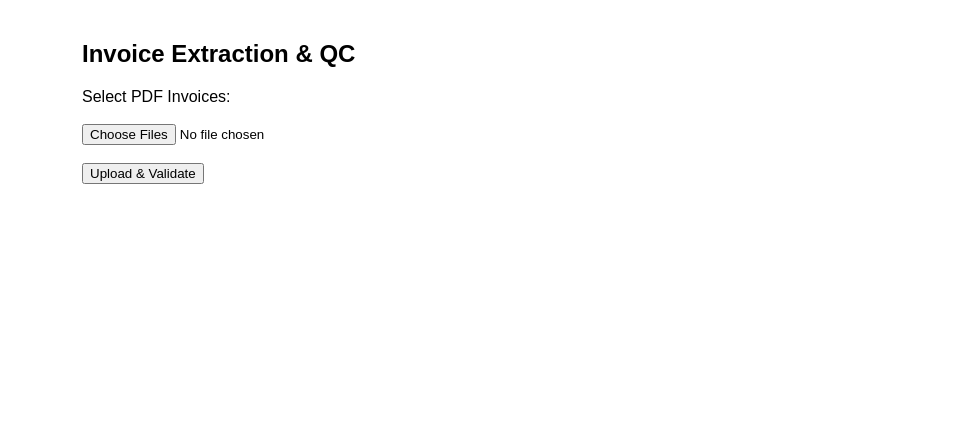
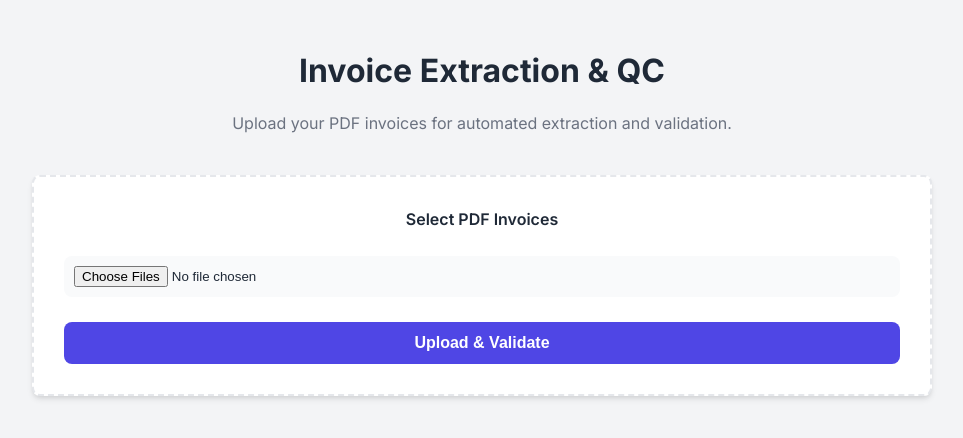
Before and after one commit to vedantkk14/Invoice-Service, a Flask app: page / in a window 1280 px wide. Shown: the top 438 px of the page, without its empty margins (158-1121 px from the left). Run offline with Flask 3, Linux system fonts and the light colour scheme.

Commit message:
improved html pg

```diff
--- /dev/null
+++ b/invoice_qc/static/script.js
@@ -0,0 +1,13 @@
+document.addEventListener('DOMContentLoaded', () => {
+    console.log("Invoice QC Dashboard Loaded");
+
+    // Optional: Add a listener to the file input to show an alert or log
+    const fileInput = document.querySelector('input[type="file"]');
+
+    if(fileInput) {
+        fileInput.addEventListener('change', (e) => {
+            const fileCount = e.target.files.length;
+            console.log(`${fileCount} files selected.`);
+        });
+    }
+});
--- /dev/null
+++ b/invoice_qc/static/style.css
@@ -0,0 +1,194 @@
+:root {
+    --primary: #4F46E5; /* Indigo */
+    --primary-hover: #4338ca;
+    --bg-body: #F3F4F6;
+    --bg-card: #FFFFFF;
+    --text-main: #1F2937;
+    --text-muted: #6B7280;
+    --success: #10B981;
+    --success-bg: #D1FAE5;
+    --danger: #EF4444;
+    --danger-bg: #FEE2E2;
+    --border: #E5E7EB;
+    --radius: 8px;
+    --shadow: 0 4px 6px -1px rgba(0, 0, 0, 0.1), 0 2px 4px -1px rgba(0, 0, 0, 0.06);
+}
+
+body {
+    font-family: 'Inter', sans-serif;
+    background-color: var(--bg-body);
+    color: var(--text-main);
+    margin: 0;
+    padding: 20px;
+    line-height: 1.5;
+}
+
+.container {
+    max-width: 900px;
+    margin: 0 auto;
+}
+
+/* Header */
+header {
+    text-align: center;
+    margin-bottom: 40px;
+}
+header h2 {
+    font-size: 2rem;
+    color: var(--text-main);
+    margin-bottom: 0.5rem;
+}
+header p {
+    color: var(--text-muted);
+}
+
+/* Upload Section */
+.upload-card {
+    background: var(--bg-card);
+    padding: 30px;
+    border-radius: var(--radius);
+    box-shadow: var(--shadow);
+    text-align: center;
+    border: 2px dashed var(--border);
+    transition: border-color 0.3s ease;
+}
+.upload-card:hover {
+    border-color: var(--primary);
+}
+
+input[type="file"] {
+    margin: 15px 0;
+    padding: 10px;
+    background: #f9fafb;
+    border-radius: var(--radius);
+    width: 100%;
+    box-sizing: border-box;
+}
+
+/* Button Styles */
+.btn {
+    padding: 12px 24px;
+    font-size: 1rem;
+    font-weight: 600;
+    border-radius: var(--radius);
+    cursor: pointer;
+    transition: all 0.2s ease;
+    text-decoration: none;
+    display: inline-block;
+    border: none;
+    text-align: center;
+}
+
+.btn-primary {
+    background-color: var(--primary);
+    color: white;
+    width: 100%;
+    margin-top: 10px;
+}
+.btn-primary:hover {
+    background-color: var(--primary-hover);
+}
+
+.btn-outline {
+    background-color: transparent;
+    color: var(--text-muted);
+    border: 1px solid var(--border);
+    font-size: 0.9rem;
+    padding: 8px 16px;
+}
+.btn-outline:hover {
+    background-color: white;
+    color: var(--danger);
+    border-color: var(--danger);
+}
+
+/* Stats Grid */
+.stats-grid {
+    display: grid;
+    grid-template-columns: repeat(3, 1fr);
+    gap: 20px;
+    margin: 20px 0 30px 0;
+}
+.stat-card {
+    background: var(--bg-card);
+    padding: 20px;
+    border-radius: var(--radius);
+    box-shadow: var(--shadow);
+    text-align: center;
+}
+.stat-card h5 { margin: 0; color: var(--text-muted); font-weight: 500; font-size: 0.9rem; }
+.stat-card p { margin: 10px 0 0; font-size: 2rem; font-weight: 700; color: var(--primary); }
+.stat-card.valid p { color: var(--success); }
+.stat-card.invalid p { color: var(--danger); }
+
+/* Invoice Boxes */
+.dashboard-header {
+    display: flex;
+    justify-content: space-between;
+    align-items: center;
+    margin-top: 40px;
+    margin-bottom: 20px;
+    padding-bottom: 10px;
+    border-bottom: 2px solid var(--border);
+}
+
+.section-title {
+    font-size: 1.5rem;
+    color: var(--text-main);
+    margin: 0;
+    border-left: 4px solid var(--primary);
+    padding-left: 15px;
+}
+
+.invoice-card {
+    background: var(--bg-card);
+    border-radius: var(--radius);
+    box-shadow: var(--shadow);
+    margin-bottom: 20px;
+    overflow: hidden;
+    border: 1px solid var(--border);
+}
+
+.card-header {
+    padding: 15px 20px;
+    background: #f9fafb;
+    border-bottom: 1px solid var(--border);
+    display: flex;
+    justify-content: space-between;
+    align-items: center;
+}
+.card-header h4 { margin: 0; font-size: 1.1rem; }
+
+.card-body { padding: 20px; }
+
+/* JSON Code Block styling */
+pre {
+    background: #282c34;
+    color: #abb2bf;
+    padding: 15px;
+    border-radius: 6px;
+    overflow-x: auto;
+    font-size: 0.85rem;
+    font-family: 'Courier New', monospace;
+    max-height: 300px;
+    overflow-y: auto;
+    margin: 0;
+}
+
+/* Badges */
+.badge {
+    padding: 6px 12px;
+    border-radius: 50px;
+    font-size: 0.85rem;
+    font-weight: 600;
+}
+.badge-success { background: var(--success-bg); color: #065f46; }
+.badge-danger { background: var(--danger-bg); color: #991b1b; }
+
+/* Error List */
+ul.error-list {
+    margin: 10px 0 0;
+    padding-left: 20px;
+    color: var(--danger);
+}
+ul.error-list li { margin-bottom: 5px; }
--- a/invoice_qc/templates/index.html
+++ b/invoice_qc/templates/index.html
@@ -1,63 +1,93 @@
 <!DOCTYPE html>
-<html>
+<html lang="en">
 <head>
-    <title>Invoice QC Web App</title>
-    <style>
-        body { font-family: Arial; margin: 40px; }
-        .container { max-width: 800px; margin: auto; }
-        .invoice-box { padding: 15px; border: 1px solid #ddd; margin-top: 20px; }
-        .valid { color: green; font-weight: bold; }
-        .invalid { color: red; font-weight: bold; }
-        pre { background: #f5f5f5; padding: 10px; overflow-x: auto; }
-    </style>
+    <meta charset="UTF-8">
+    <meta name="viewport" content="width=device-width, initial-scale=1.0">
+    <title>Invoice QC Dashboard</title>
+    <link href="https://fonts.googleapis.com/css2?family=Inter:wght@400;500;600;700&display=swap" rel="stylesheet">
+
+    <link rel="stylesheet" href="{{ url_for('static', filename='style.css') }}">
 </head>
 
 <body>
     <div class="container">
-        <h2>Invoice Extraction & QC</h2>
+        <header>
+            <h2>Invoice Extraction & QC</h2>
+            <p>Upload your PDF invoices for automated extraction and validation.</p>
+        </header>
 
         <form method="POST" enctype="multipart/form-data" action="/upload">
-            <label>Select PDF Invoices:</label><br><br>
-            <input type="file" name="pdfs" multiple required>
-            <br><br>
-            <button type="submit">Upload & Validate</button>
+            <div class="upload-card">
+                <label style="font-weight: 600; display: block; margin-bottom: 10px;">Select PDF Invoices</label>
+                <input type="file" name="pdfs" multiple required>
+                <button type="submit" class="btn btn-primary">Upload & Validate</button>
+            </div>
         </form>
 
-        {% if extracted %}
-            <h3>Extracted Invoices</h3>
+        {% if validation %}
+            <div class="dashboard-header">
+                <h3 class="section-title">Validation Dashboard</h3>
+                <a href="/" class="btn btn-outline">↺ Clear Results</a>
+            </div>
 
-            {% for inv in extracted %}
-            <div class="invoice-box">
-                <h4>File: {{ inv.source_file }}</h4>
-                <pre>{{ inv | tojson(indent=2) }}</pre>
+            <div class="stats-grid">
+                <div class="stat-card">
+                    <h5>Total Invoices</h5>
+                    <p>{{ validation.summary.total_invoices }}</p>
+                </div>
+                <div class="stat-card valid">
+                    <h5>Valid</h5>
+                    <p>{{ validation.summary.valid_invoices }}</p>
+                </div>
+                <div class="stat-card invalid">
+                    <h5>Invalid</h5>
+                    <p>{{ validation.summary.invalid_invoices }}</p>
+                </div>
+            </div>
+
+            {% for res in validation.results %}
+            <div class="invoice-card" style="border-left: 5px solid {% if res.is_valid %}var(--success){% else %}var(--danger){% endif %};">
+                <div class="card-header">
+                    <h4>Invoice ID: {{ res.invoice_id }}</h4>
+                    {% if res.is_valid %}
+                        <span class="badge badge-success">Valid Invoice ✔</span>
+                    {% else %}
+                        <span class="badge badge-danger">Invalid Invoice ✘</span>
+                    {% endif %}
+                </div>
+
+                {% if not res.is_valid %}
+                <div class="card-body">
+                    <strong>Validation Errors:</strong>
+                    <ul class="error-list">
+                        {% for e in res.errors %}
+                            <li>{{ e }}</li>
+                        {% endfor %}
+                    </ul>
+                </div>
+                {% endif %}
             </div>
             {% endfor %}
         {% endif %}
 
-        {% if validation %}
-            <h3>Validation Results</h3>
-
-            <p><strong>Total:</strong> {{ validation.summary.total_invoices }}</p>
-            <p><strong>Valid:</strong> {{ validation.summary.valid_invoices }}</p>
-            <p><strong>Invalid:</strong> {{ validation.summary.invalid_invoices }}</p>
-
-            {% for res in validation.results %}
-            <div class="invoice-box">
-                <h4>Invoice ID: {{ res.invoice_id }}</h4>
-                {% if res.is_valid %}
-                    <p class="valid">Valid Invoice ✔</p>
-                {% else %}
-                    <p class="invalid">Invalid Invoice ✘</p>
-                    <strong>Errors:</strong>
-                    <ul>
-                        {% for e in res.errors %}
-                            <li>{{ e }}</li>
-                        {% endfor %}
-                    </ul>
-                {% endif %}
+        {% if extracted %}
+            <div class="dashboard-header" style="margin-top: 50px;">
+                <h3 class="section-title">Raw Extraction Data</h3>
+            </div>
+            {% for inv in extracted %}
+            <div class="invoice-card">
+                <div class="card-header">
+                    <h4>File: {{ inv.source_file }}</h4>
+                </div>
+                <div class="card-body" style="background: #282c34; padding: 0;">
+                    <pre>{{ inv | tojson(indent=2) }}</pre>
+                </div>
             </div>
             {% endfor %}
         {% endif %}
+
     </div>
+
+    <script src="{{ url_for('static', filename='script.js') }}"></script>
 </body>
 </html>
```
Also changed, not shown: static/style.css (deleted).
